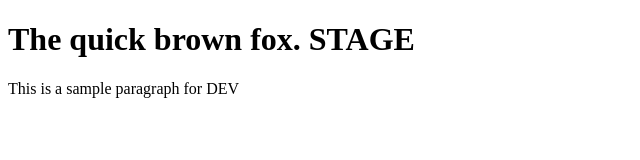
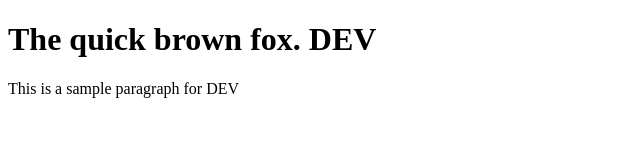
Before and after one commit to jcflorendo696/rename-test, a plain HTML site: page index.html in a window 1280 px wide. Shown: the whole page, without its empty margins (0-640 px from the left). Drawn offline with Linux system fonts and the light colour scheme.

Commit message:
Changed stage to dev

```diff
--- a/index.html
+++ b/index.html
@@ -9,7 +9,7 @@
 
 <body>
 
-    <h1>The quick brown fox. STAGE</h1>
+    <h1>The quick brown fox. DEV</h1>
 
 
     <p>This is a sample paragraph for DEV</p>
```
